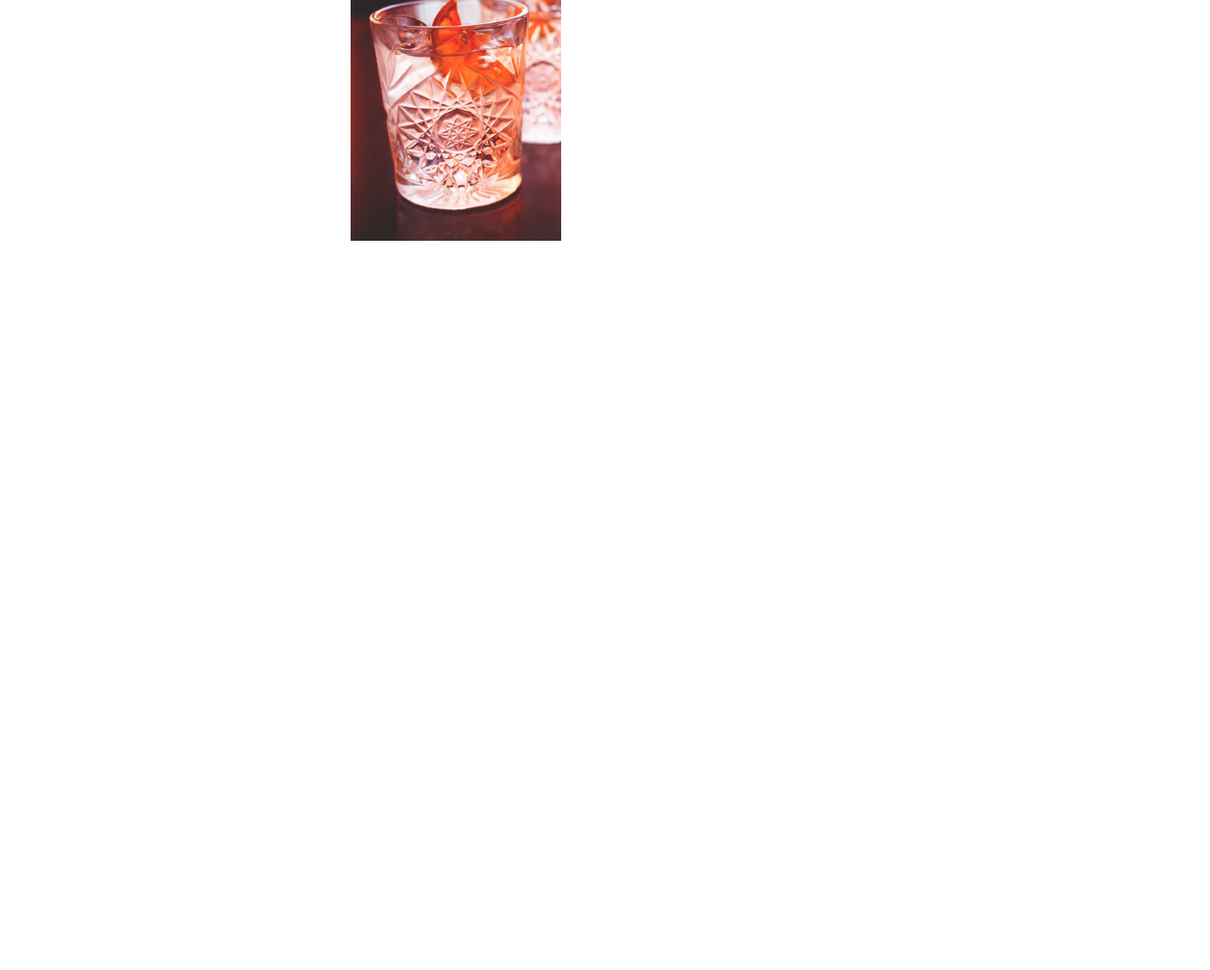
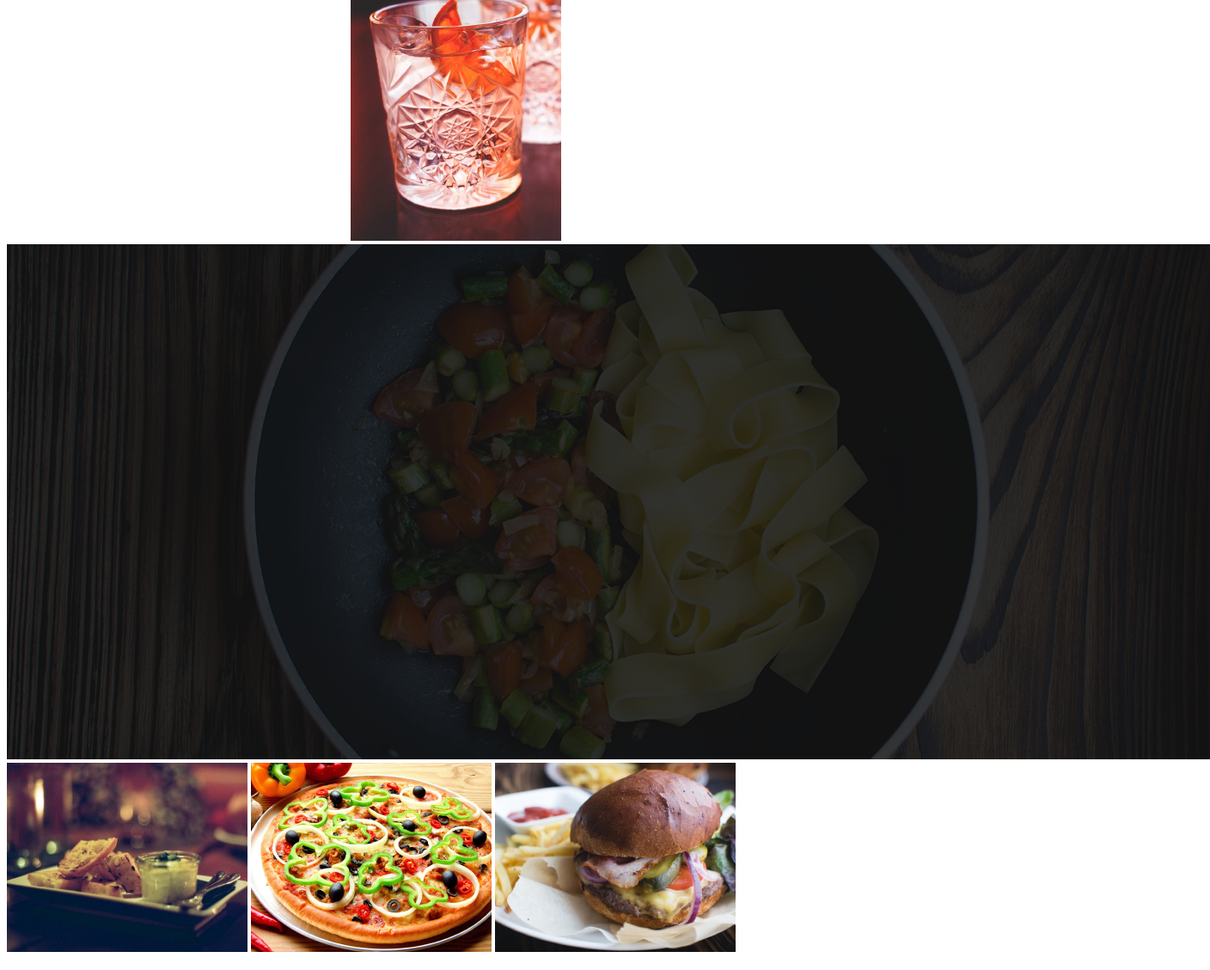
Before and after one commit to MKaringa/jikoni, a plain HTML site: page index.html in a window 1280 px wide. Shown: the part 2672-3800 px from the top of the page at 86% size, 1408 px wide, since content can reach past the window. Before the commit the page ends 2956 px from the top, so only its background shows below. Drawn offline with Linux system fonts and the light colour scheme.

Commit message:
Added background image & meals images

```diff
--- a/index.html
+++ b/index.html
@@ -68,6 +68,14 @@
             <img src="./images/drink2.jpg" alt="">
         </div>
     </div>
+
+        <div class="menu">
+            <img id="food_bg" src="./images/foodsBg.jpg" alt="">
+            <img id="cb" src="./images/chickenBurger.jpg" alt="">
+            <img id="cp" src="./images/chickenPizza.jpg" alt="">
+            <img id="bb" src="./images/beefBurger.jpg" alt="">
+        </div>
+
         <div>
             <h2>Menu</h2>
             <img src="./images/logo_white.png" alt="">
```
